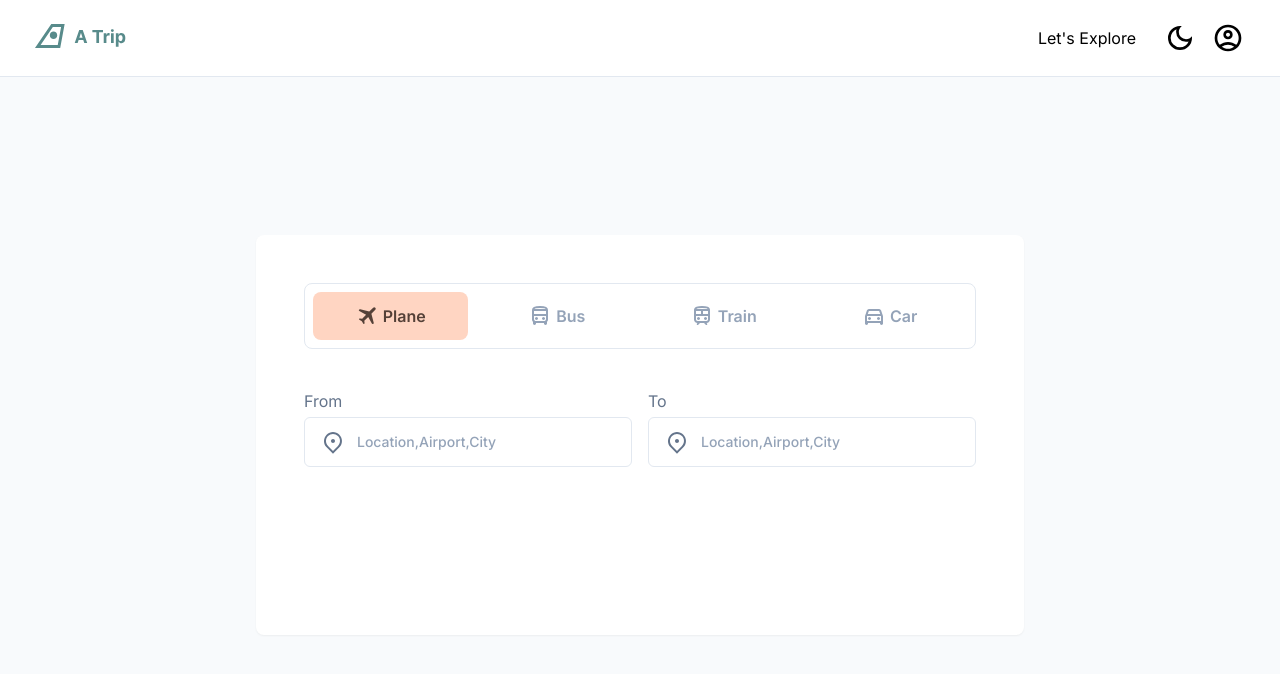
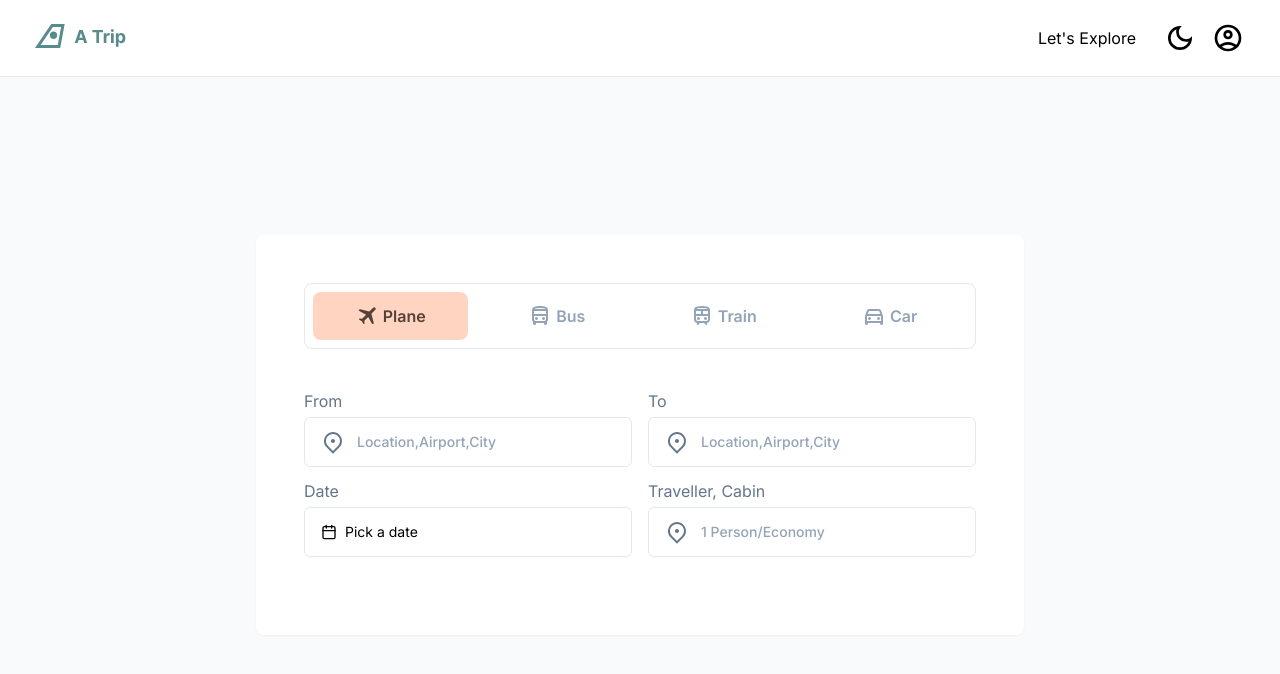
Before and after one commit to earslanyunus/atrip-concept, a Next.js app: page / in a window 1280 px wide. Shown: the top 674 px of the page. Built offline with nearby package versions, Linux system fonts and the light colour scheme.

Commit message:
Date input is created

```diff
--- a/src/components/DateInput.tsx
+++ b/src/components/DateInput.tsx
@@ -1,9 +1,17 @@
 "use client";
 
 import * as React from "react";
-import { addYears, endOfYear, format, getMonth, getYear, startOfYear } from "date-fns";
+import {
+  addYears,
+  endOfYear,
+  format,
+  getMonth,
+  getYear,
+  startOfYear,
+} from "date-fns";
 import { Calendar as CalendarIcon } from "lucide-react";
-
+import { Switch } from "@/components/ui/switch";
+import { Label } from "@/components/ui/label";
 import { cn } from "@/lib/utils";
 import { Button } from "@/components/ui/button";
 import { Calendar } from "@/components/ui/calendar";
@@ -12,46 +20,101 @@
   PopoverContent,
   PopoverTrigger,
 } from "@/components/ui/popover";
-import { DateRange } from "react-day-picker";
-import { tr } from 'date-fns/locale';
-export default function DatePickerDemo() {
-  const [date, setDate] = React.useState<DateRange | undefined>(undefined);
+import {
+  ActiveModifiers,
+  DateRange,
+  DayPickerContext,
+  DayPickerContextValue,
+  DayPickerDefaultProps,
+  DayPickerMultipleProps,
+  DayPickerRangeProps,
+  DayPickerSingleProps,
+  DaySelectionMode,
+  Footer,
+  isDateRange,
+} from "react-day-picker";
+import { tr } from "date-fns/locale";
+export default function DatePickerDemo({ labelText }: { labelText: string }) {
+  const [tripDateRange, setDateRange] = React.useState<DateRange | undefined>(
+    undefined
+  );
+  const [tripDate, setDate] = React.useState<Date | undefined>(undefined);
+  const [checked, setChecked] = React.useState<boolean>(false);
+  const [mode, setMode] = React.useState<"range" | "single">("range");
+
+  const checkedHandle = (isChecked: boolean) => {
+    setChecked(isChecked);
+    setDate(undefined);
+    setDateRange(undefined);
+    if (isChecked) {
+      setMode("single");
+    } else {
+      setMode("range");
+    }
+  };
 
   return (
     <Popover>
       <PopoverTrigger asChild>
         <Button
+          labelText={labelText}
           variant={"outline"}
           className={cn(
             "flex-1 justify-start text-left font-normal",
-            !date && "text-muted-foreground"
+            !tripDate && "text-muted-foreground"
           )}
         >
           <CalendarIcon className="mr-2 h-4 w-4" />
-          {date?.from ? (
-            date.to ? (
-              <>
-                {format(date.from, "LLLL dd, y",{locale:tr})} -{" "}
-                {format(date.to, "LLLL dd, y",{locale:tr})}
-              </>
+          {/* First check mode then check date state of mode */}
+          {mode === "range" ? (
+            tripDateRange === undefined ? (
+              <span>Pick a date</span>
             ) : (
-              format(date.from, "LLL dd, y")
+              tripDateRange.to &&
+              tripDateRange.from && (
+                <>
+                  {format(tripDateRange.from, "LLLL dd, y", { locale: tr })} -
+                  {format(tripDateRange.to, "LLLL dd, y", { locale: tr })}
+                </>
+              )
             )
+          ) : tripDate === undefined ? (
+            <span>Pick a date</span>
           ) : (
-            <span>Pick a date</span>
-          )}{" "}
+            format(tripDate, "LLLL dd, y", { locale: tr })
+          )}
         </Button>
       </PopoverTrigger>
       <PopoverContent className="w-auto p-0">
-        <Calendar
-          mode="range"
-          selected={date}
-          onSelect={setDate}
-          initialFocus
-          numberOfMonths={2}
+        <div>
+          {mode === "range" && (
+            <Calendar
+              initialFocus
+              numberOfMonths={2}
+              mode={"range"}
+              selected={tripDateRange}
+              onSelect={setDateRange}
+            />
+          )}
+          {mode === "single" && (
+            <Calendar
+              initialFocus
+              numberOfMonths={1}
+              mode={"single"}
+              selected={tripDate}
+              onSelect={setDate}
+            />
+          )}
 
-
-        />
+          <div className="flex items-center space-x-2 p-3">
+            <Switch
+              id="airplane-mode"
+              checked={checked}
+              onCheckedChange={checkedHandle}
+            />
+            <Label htmlFor="airplane-mode">One Way</Label>
+          </div>
+        </div>
       </PopoverContent>
     </Popover>
   );
--- a/src/components/TicketForm.tsx
+++ b/src/components/TicketForm.tsx
@@ -1,6 +1,6 @@
 
 import AnimatedSwitch from "./AnimatedSwitch"
-import ComboBox from "./ComboBox"
+import ComboBox from "./LocationInput"
 import DateInput from "./DateInput"
 
 
@@ -143,6 +143,10 @@
                         <ComboBox   labelText="To" placeholder="Location,Airport,City"/>
 
                     </div>
+                    <div className="flex gap-4 mt-3">
+                        <DateInput labelText="Date"/>
+                        <ComboBox labelText="Traveller, Cabin" placeholder="1 Person/Economy"/>
+                    </div>
 
                 </div>
             )}
--- a/src/components/ui/button.tsx
+++ b/src/components/ui/button.tsx
@@ -38,22 +38,34 @@
   extends React.ButtonHTMLAttributes<HTMLButtonElement>,
     VariantProps<typeof buttonVariants> {
   asChild?: boolean,
-  labelText:string
+  labelText?:string
 
 }
 
 const Button = React.forwardRef<HTMLButtonElement, ButtonProps>(
   ({ className, variant, size, asChild = false,labelText, ...props }, ref) => {
     const Comp = asChild ? Slot : "button"
-    return (
-      <div className='flex flex-col gap-1 w-full'>
-      <span  className="text-slate-500">{labelText}</span>
+    if (labelText) {
+      return(
+         <div className='flex flex-col gap-1 w-full'>
+       <span  className="text-slate-500">{labelText}</span>
       <Comp
         className={cn(buttonVariants({ variant, size, className }))}
         ref={ref}
         {...props}
       />
       </div>
+      )
+    }
+    return (
+
+
+      <Comp
+        className={cn(buttonVariants({ variant, size, className }))}
+        ref={ref}
+        {...props}
+      />
+
     )
   }
 )
--- /dev/null
+++ b/src/components/ui/switch.tsx
@@ -0,0 +1,29 @@
+"use client"
+
+import * as React from "react"
+import * as SwitchPrimitives from "@radix-ui/react-switch"
+
+import { cn } from "@/lib/utils"
+
+const Switch = React.forwardRef<
+  React.ElementRef<typeof SwitchPrimitives.Root>,
+  React.ComponentPropsWithoutRef<typeof SwitchPrimitives.Root>
+>(({ className, ...props }, ref) => (
+  <SwitchPrimitives.Root
+    className={cn(
+      "peer inline-flex h-6 w-11 shrink-0 cursor-pointer items-center rounded-full border-2 border-transparent transition-colors focus-visible:outline-none focus-visible:ring-2 focus-visible:ring-slate-950 focus-visible:ring-offset-2 focus-visible:ring-offset-white disabled:cursor-not-allowed disabled:opacity-50 data-[state=checked]:bg-slate-900 data-[state=unchecked]:bg-slate-200 dark:focus-visible:ring-slate-300 dark:focus-visible:ring-offset-slate-950 dark:data-[state=checked]:bg-slate-50 dark:data-[state=unchecked]:bg-slate-800",
+      className
+    )}
+    {...props}
+    ref={ref}
+  >
+    <SwitchPrimitives.Thumb
+      className={cn(
+        "pointer-events-none block h-5 w-5 rounded-full bg-white shadow-lg ring-0 transition-transform data-[state=checked]:translate-x-5 data-[state=unchecked]:translate-x-0 dark:bg-slate-950"
+      )}
+    />
+  </SwitchPrimitives.Root>
+))
+Switch.displayName = SwitchPrimitives.Root.displayName
+
+export { Switch }
```
Also changed, not shown: src/components/ui/calendar.tsx (+15 -12 lines), src/app/date/page.tsx (added), src/components/LocationInput.tsx (renamed from src/components/ComboBox.tsx).
